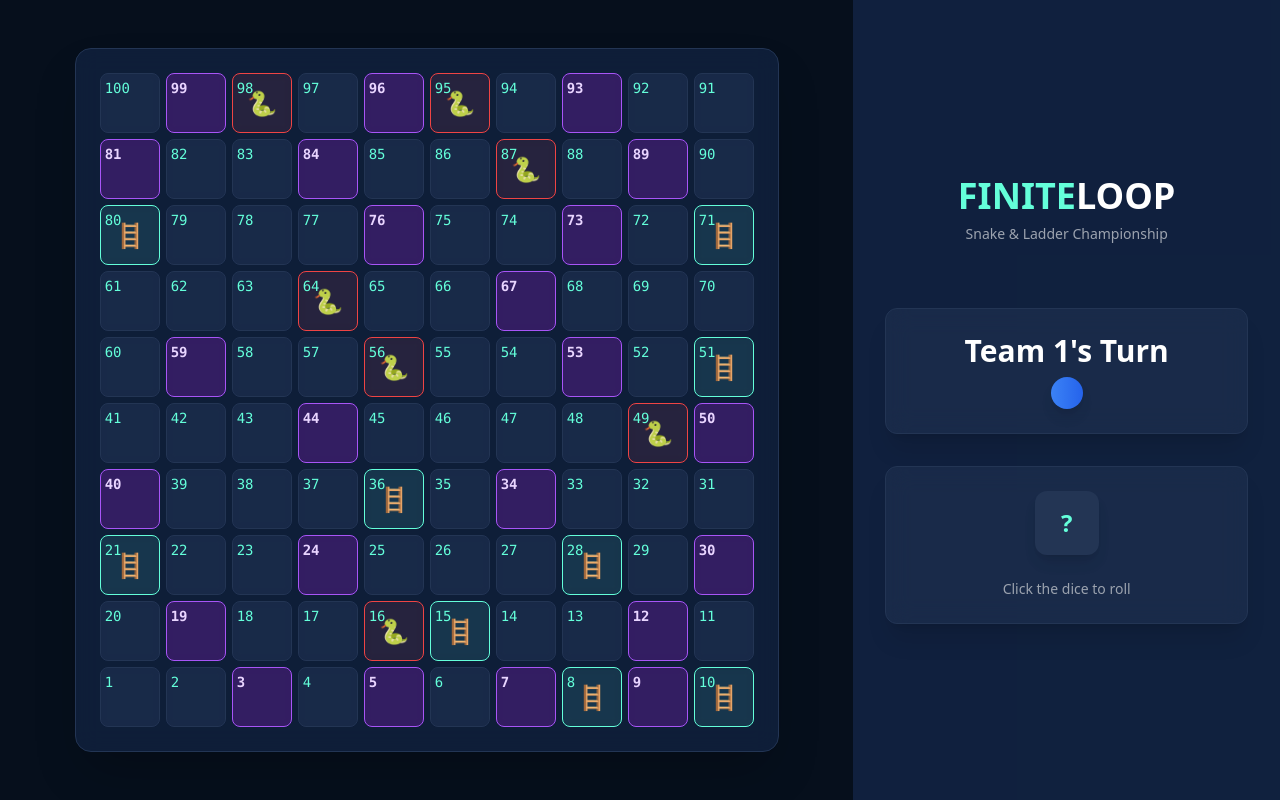
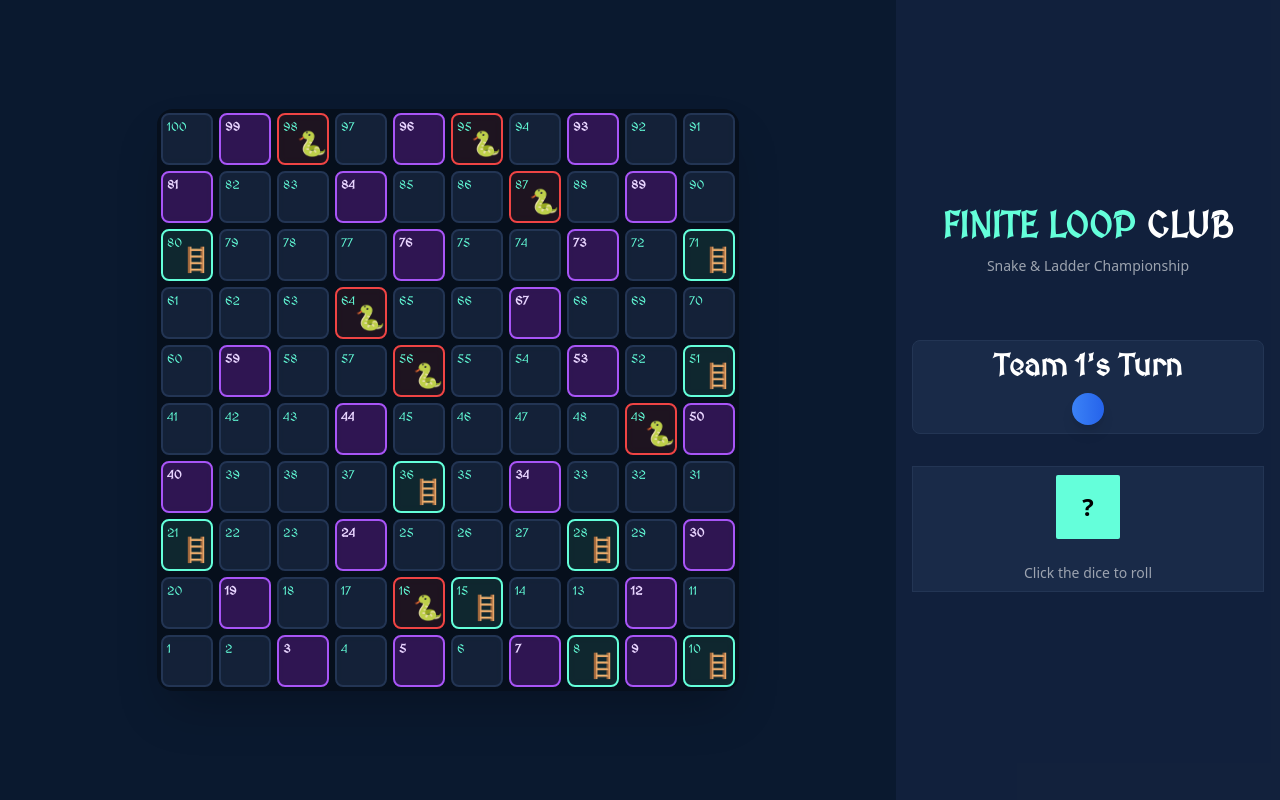
Before and after one commit to VarshithPawarHR/Snake-Ladder, a React (Vite) app: page / in a window 1280 px wide. Both pictures are taken after a click on the button "2 Players". Built offline with nearby package versions, Linux system fonts and the light colour scheme.

Commit message:
[minor changes in board]

```diff
--- a/index.html
+++ b/index.html
@@ -6,7 +6,7 @@
     <meta name="viewport" content="width=device-width, initial-scale=1.0" />
     <title>Vite + React</title>
   </head>
-  <body class="bg-zinc-900 max-h-screen max-w-screen h-screen w-screen">
+  <body class="bg-zinc-900 max-h-screen max-w-screen h-screen w-screen overflow-hidden">
     <div id="root"></div>
     <script type="module" src="/src/main.jsx"></script>
   </body>
--- a/src/components/Board.jsx
+++ b/src/components/Board.jsx
@@ -6,7 +6,9 @@ export default function Board({ players }) {
   const [showButtons, setShowButtons] = useState(false);
   const [turn, setTurn] = useState(1);
   const [positions, setPositions] = useState(Array(players).fill(0));
-  const [previousPositions, setPreviousPositions] = useState(Array(players).fill(0));
+  const [previousPositions, setPreviousPositions] = useState(
+    Array(players).fill(0),
+  );
   const [eventMessage, setEventMessage] = useState("");
   const [taskPlayers, setTaskPlayers] = useState({});
   const [winner, setWinner] = useState(null);
@@ -16,7 +18,7 @@ export default function Board({ players }) {
     "bg-gradient-to-r from-blue-500 to-blue-600",
     "bg-gradient-to-r from-green-500 to-green-600",
     "bg-gradient-to-r from-orange-500 to-orange-600",
-    "bg-gradient-to-r from-purple-500 to-purple-600"
+    "bg-gradient-to-r from-purple-500 to-purple-600",
   ];
 
   const ladders = {
@@ -140,7 +142,7 @@ export default function Board({ players }) {
       prevStayPlayers.filter((player) => player !== turn),
     );
     setTurn((prevTurn) => (prevTurn === players ? 1 : prevTurn + 1));
-  }
+  };
 
   useEffect(() => {
     if (eventMessage) {
@@ -169,9 +171,9 @@ export default function Board({ players }) {
   }
 
   return (
-    <div className="min-h-screen lg:grid lg:grid-cols-[2fr,1fr] bg-[#0a192f] bg-fixed">
-      <div className="p-4 md:p-8 flex items-center justify-center bg-black/40">
-        <div className="game-card p-3 md:p-6 overflow-auto bg-[#112240]/80 border border-[#233554] rounded-2xl shadow-2xl">
+    <div className="min-h-screen lg:grid lg:grid-cols-[7fr,3fr]">
+      <div className="p-1 md:p-1 flex items-center justify-center bg-[#0a192f]">
+        <div className="game-card overflow-hidden p-1 bg-black/40 rounded-2xl shadow-2xl">
           <div className="grid grid-cols-10 gap-1 md:gap-1.5">
             {grid.flat().map((cell, index) => {
               const playersOnSquare = positions
@@ -191,17 +193,38 @@ export default function Board({ players }) {
               }
 
               return (
-                <div key={index} className={`relative flex flex-col justify-between w-[35px] h-[35px] sm:w-[45px] sm:h-[45px] md:w-[55px] md:h-[55px] lg:w-[60px] lg:h-[60px] ${cellStyle} border border-[#233554] rounded-lg backdrop-blur-sm transition-all duration-300 hover:bg-opacity-40`}>
-                  <span className={`absolute top-0.5 left-0.5 md:top-1 md:left-1 text-[10px] sm:text-xs md:text-sm font-mono ${numberColor}`}>
+                <div
+                  key={index}
+                  className={`flex flex-col justify-center items-center w-[25px] h-[25px] sm:w-[35px] sm:h-[35px] md:w-[40px] md:h-[40px] lg:w-[52px] lg:h-[52px] ${cellStyle} border-2 border-[#233554] rounded-lg backdrop-blur-sm hover:bg-opacity-40`}
+                >
+                  <span
+                    className={`absolute top-0.5 left-0.5 md:top-1 md:left-1 text-[12px] sm:text-md md:text-md font-medieval ${numberColor}`}
+                  >
                     {cell.number}
                   </span>
-                  <div className="absolute inset-0 flex items-center justify-center">
-                    {cell.ladderStart && <span className="text-base sm:text-xl md:text-2xl">🪜</span>}
-                    {cell.snakeStart && <span className="text-base sm:text-xl md:text-2xl">🐍</span>}
+                  <div className="absolute bottom-1 right-0 flex items-center justify-center">
+                    {cell.ladderStart && (
+                      <span className="text-2xl sm:text-2xl md:text-2xl">
+                        🪜
+                      </span>
+                    )}
+                    {cell.snakeStart && (
+                      <span className="text-2xl sm:text-2xl md:text-2xl">
+                        🐍
+                      </span>
+                    )}
                   </div>
-                  <div className="absolute bottom-0.5 right-0.5 md:bottom-1 md:right-1 flex flex-wrap gap-0.5">
-                    {playersOnSquare.map((player) => (
-                      <div key={player} className={`w-3 h-3 sm:w-4 sm:h-4 md:w-5 md:h-5 lg:w-6 lg:h-6 rounded-full border border-[#64ffda]/30 flex items-center justify-center text-[8px] sm:text-[10px] md:text-xs font-bold shadow-lg transform transition-all duration-300 ${playerColors[player]} hover:scale-110`}>
+                  <div>
+                    {playersOnSquare.map((player, index) => (
+                      <div
+                        key={player}
+                        className={`absolute flex w-6 h-6 sm:w-4 sm:h-4 md:w-6 md:h-6 lg:w-6 lg:h-6 rounded-full border border-[#64ffda]/30 items-center justify-center text-[8px] sm:text-[10px] md:text-xs font-bold shadow-lg cursor-pointer transform transition-all duration-100 ${playerColors[player]} hover:scale-110`}
+                        style={{
+                          top: `50%`,
+                          left: `50%`,
+                          transform: `translate(-50%, -50%) translate(${index * 2}px, ${index}px)`,
+                        }}
+                      >
                         {player + 1}
                       </div>
                     ))}
@@ -213,53 +236,71 @@ export default function Board({ players }) {
         </div>
       </div>
 
-      <div className="bg-[#112240]/90 p-4 md:p-8 flex flex-col justify-center space-y-4 md:space-y-8">
+      <div className="bg-[#112240]/90 p-2 md:p-4 flex flex-col justify-center space-y-4 md:space-y-8">
         <div className="text-center mb-8">
-          <h1 className="text-4xl font-bold text-[#64ffda] mb-2">FINITE<span className="text-white">LOOP</span></h1>
+          <h1 className="text-4xl font-bold text-[#64ffda] mb-2 font-medieval">
+            FINITE LOOP <span className="text-white">CLUB </span>
+          </h1>
           <p className="text-sm text-gray-400">Snake & Ladder Championship</p>
         </div>
 
         {!winner ? (
           <>
             {taskPlayers[turn] && (
-              <div className="game-card text-center bg-[#233554]/50 border border-[#64ffda] shadow-lg shadow-[#64ffda]/10">
-                <p className="text-lg md:text-xl font-mono text-[#64ffda] animate-pulse">
+              <div className="text-center bg-[#233554]/50 border border-[#64ffda] shadow-lg shadow-[#64ffda]/10">
+                <p className="text-lg md:text-xl text-[#64ffda] animate-pulse font-medieval">
                   You have a task to perform!
                 </p>
               </div>
             )}
 
-            <div className="game-card text-center bg-[#233554]/50 border border-[#233554]">
-              <h2 className="text-2xl md:text-3xl font-bold text-white mb-2">
+            <div className="game-card text-center bg-[#233554]/50 border border-[#233554] rounded-lg p-2">
+              <h2 className="text-2xl md:text-3xl font-bold text-white mb-2 font-medieval">
                 Team {turn}'s Turn
               </h2>
-              <div className={`w-6 h-6 md:w-8 md:h-8 ${playerColors[turn-1]} rounded-full mx-auto shadow-lg`} />
+              <div
+                className={`w-6 h-6 md:w-8 md:h-8 ${playerColors[turn - 1]} rounded-full mx-auto shadow-lg`}
+              />
             </div>
 
             {eventMessage && (
-              <div className={`game-card text-center text-xl md:text-2xl font-bold ${eventMessage === "SNAKE!" ? "text-red-500" : "text-[#64ffda]"} animate-bounce-slow bg-[#233554]/50 border border-[#233554]`}>
+              <div
+                className={`game-card text-center text-xl md:text-2xl font-bold ${eventMessage === "SNAKE!" ? "text-red-500" : "text-[#64ffda]"} animate-bounce-slow bg-[#233554]/50 border border-[#233554]`}
+              >
                 {eventMessage}
               </div>
             )}
 
-            <div className="game-card space-y-4 md:space-y-6 bg-[#233554]/50 border border-[#233554]">
+            <div className="h-auto p-2 flex items-center justify-center space-y-4 md:space-y-6 bg-[#233554]/50 border border-[#233554]">
               {stayPlayers.includes(turn) ? (
-                <div className="text-lg md:text-xl font-mono text-red-500 text-center cursor-pointer hover:text-opacity-80" onClick={() => changeTurnWhenMissed()}>
+                <div
+                  className="text-lg md:text-xl font-mono text-red-500 text-center cursor-pointer hover:text-opacity-80"
+                  onClick={() => changeTurnWhenMissed()}
+                >
                   You Miss Your Turn!
                 </div>
               ) : (
                 <div className="text-center">
-                  <div className={`dice w-12 h-12 md:w-16 md:h-16 text-xl md:text-2xl mx-auto mb-4 md:mb-6 bg-[#233554] text-[#64ffda] ${rolling ? "animate-bounce-slow" : ""} ${!showButtons && !rolling ? "hover:scale-110 cursor-pointer hover:bg-[#64ffda] hover:text-[#112240]" : "opacity-80 cursor-not-allowed"}`} onClick={rollDice}>
+                  <div
+                    className={`flex items-center justify-center rounded-sm w-12 h-12 md:w-16 md:h-16 text-xl md:text-2xl mx-auto mb-4 md:mb-6 bg-[#64ffda] text-black font-extrabold ${rolling ? "animate-bounce-slow" : ""} ${!showButtons && !rolling ? "hover:scale-110 cursor-pointer hover:bg-[#2dffce] hover:text-[#112240]" : "opacity-80 cursor-not-allowed"}`}
+                    onClick={rollDice}
+                  >
                     {number || "?"}
                   </div>
 
                   {showButtons && (
-                    <div className="space-y-3 md:space-y-4">
-                      <button onClick={handleMove} className="w-full px-6 py-2 text-sm md:text-base font-semibold text-[#112240] bg-[#64ffda] rounded-lg transition-all hover:bg-[#64ffda]/90">
+                    <div className="space-y-2 md:space-y-3 h-auto">
+                      <button
+                        onClick={handleMove}
+                        className="w-full px-6 py-2 text-sm md:text-base font-semibold text-[#112240] bg-[#64ffda] rounded-lg transition-all transform duration-75 hover:bg-[#64ffda]/90"
+                      >
                         Move
                       </button>
                       {taskPlayers[turn] && (
-                        <button onClick={handleStay} className="w-full px-6 py-2 text-sm md:text-base font-semibold text-[#64ffda] border border-[#64ffda] rounded-lg transition-all hover:bg-[#64ffda]/10">
+                        <button
+                          onClick={handleStay}
+                          className="w-full px-6 py-2 text-sm md:text-base font-semibold text-[#64ffda] border border-[#64ffda] rounded-lg transition-all hover:bg-red-400/100 hover:text-black"
+                        >
                           Stay
                         </button>
                       )}
@@ -267,7 +308,11 @@ export default function Board({ players }) {
                   )}
 
                   <p className="text-xs md:text-sm text-gray-400 mt-3 md:mt-4">
-                    {showButtons ? "Make your move or wait for next turn" : rolling ? "Rolling..." : "Click the dice to roll"}
+                    {showButtons
+                      ? "Make your move or wait for next turn"
+                      : rolling
+                        ? "Rolling..."
+                        : "Click the dice to roll"}
                   </p>
                 </div>
               )}
--- a/src/components/Home.jsx
+++ b/src/components/Home.jsx
@@ -15,8 +15,8 @@ export default function Home() {
           <div className="w-full max-w-4xl text-center space-y-8 md:space-y-12">
             <div className="space-y-4">
               <h1 className="text-5xl md:text-6xl lg:text-7xl font-bold">
-                <span className="text-[#64ffda]">FINITE</span>
-                <span className="text-white">LOOP</span>
+                <span className="text-[#64ffda] font-medieval">FINITE LOOP </span>
+                <span className="text-white font-medieval">CLUB</span>
               </h1>
               <div className="space-y-2">
                 <p className="text-xl md:text-2xl text-gray-400 font-mono">
@@ -50,7 +50,7 @@ export default function Home() {
             </div>
 
             <div className="text-gray-500 font-mono text-sm">
-              Powered by FiniteLoop Club
+              Powered by Finite Loop Club
             </div>
           </div>
         </div>
--- a/src/index.css
+++ b/src/index.css
@@ -3,45 +3,15 @@
 @tailwind base;
 @tailwind components;
 @tailwind utilities;
-
-@layer components {
-  .btn-primary {
-    @apply px-6 py-3 bg-game-secondary hover:bg-opacity-90 text-white rounded-lg
-    font-medieval text-lg transition-all duration-300 transform hover:scale-105
-    shadow-lg hover:shadow-xl;
-  }
-
-  .btn-secondary {
-    @apply px-6 py-3 border-2 border-game-accent text-game-accent hover:bg-game-accent
-    hover:text-game-primary rounded-lg font-medieval text-lg transition-all duration-300
-    transform hover:scale-105;
-  }
-
-  .game-card {
-    @apply bg-white bg-opacity-10 backdrop-blur-md rounded-xl p-6 shadow-xl
-    border border-white border-opacity-20;
-  }
-
-  .player-token {
-    @apply w-8 h-8 rounded-full shadow-lg transform transition-all duration-300;
-  }
-
-  .board-cell {
-    @apply border border-opacity-20 border-white p-2 text-center transition-all
-    duration-300 hover:bg-opacity-30;
-  }
-
-  .dice {
-    @apply w-16 h-16 bg-white rounded-xl shadow-lg flex items-center justify-center
-    text-game-primary text-2xl font-bold cursor-pointer transition-all duration-300
-    hover:scale-110;
-  }
-}
-
 /* Custom Animations */
 @keyframes bounce {
-  0%, 100% { transform: translateY(0); }
-  50% { transform: translateY(-10px); }
+  0%,
+  100% {
+    transform: translateY(0);
+  }
+  50% {
+    transform: translateY(-10px);
+  }
 }
 
 .animate-bounce-slow {
@@ -54,16 +24,16 @@
 }
 
 ::-webkit-scrollbar-track {
-  background: theme('colors.game-primary');
+  background: theme("colors.game-primary");
 }
 
 ::-webkit-scrollbar-thumb {
-  background: theme('colors.game-secondary');
+  background: theme("colors.game-secondary");
   border-radius: 4px;
 }
 
 ::-webkit-scrollbar-thumb:hover {
-  background: theme('colors.game-accent');
+  background: theme("colors.game-accent");
 }
 
 @keyframes dice-roll-animation {
```
Also changed, not shown: tailwind.config.js (+10 -10 lines).
